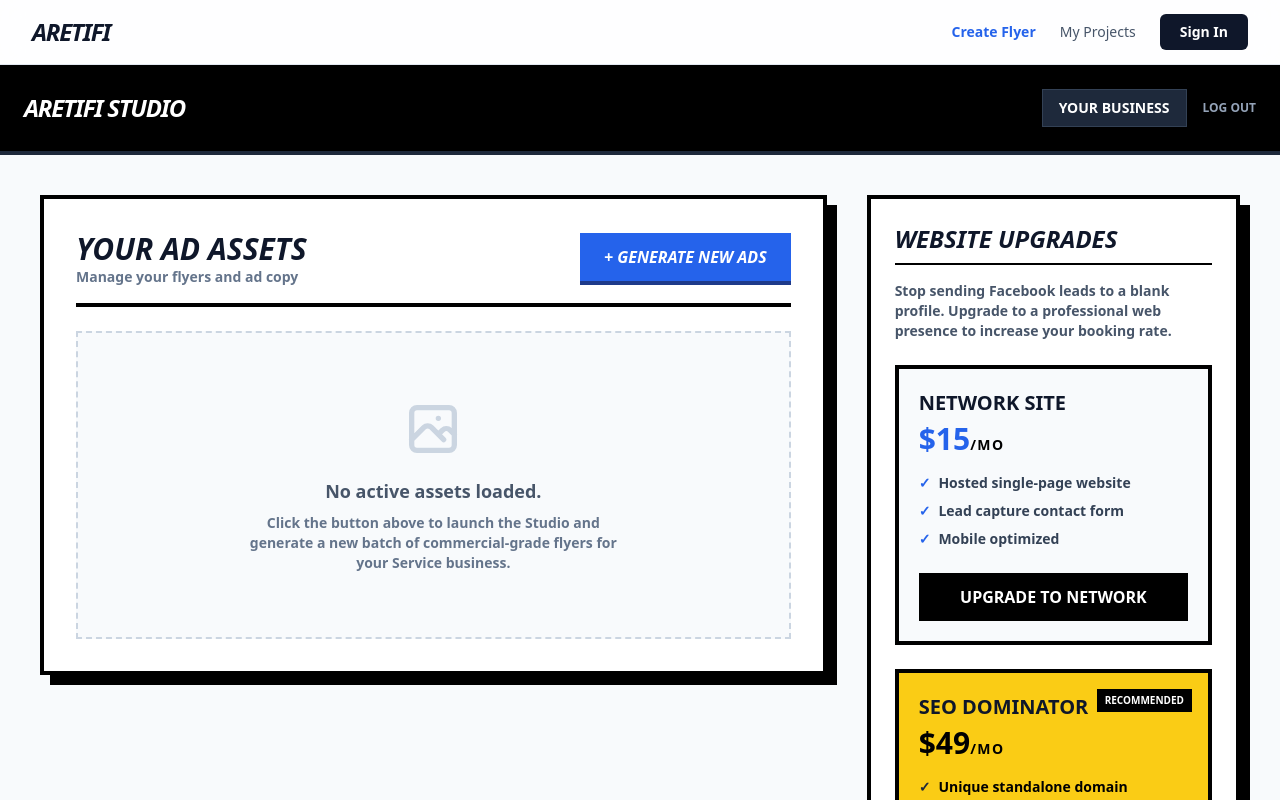
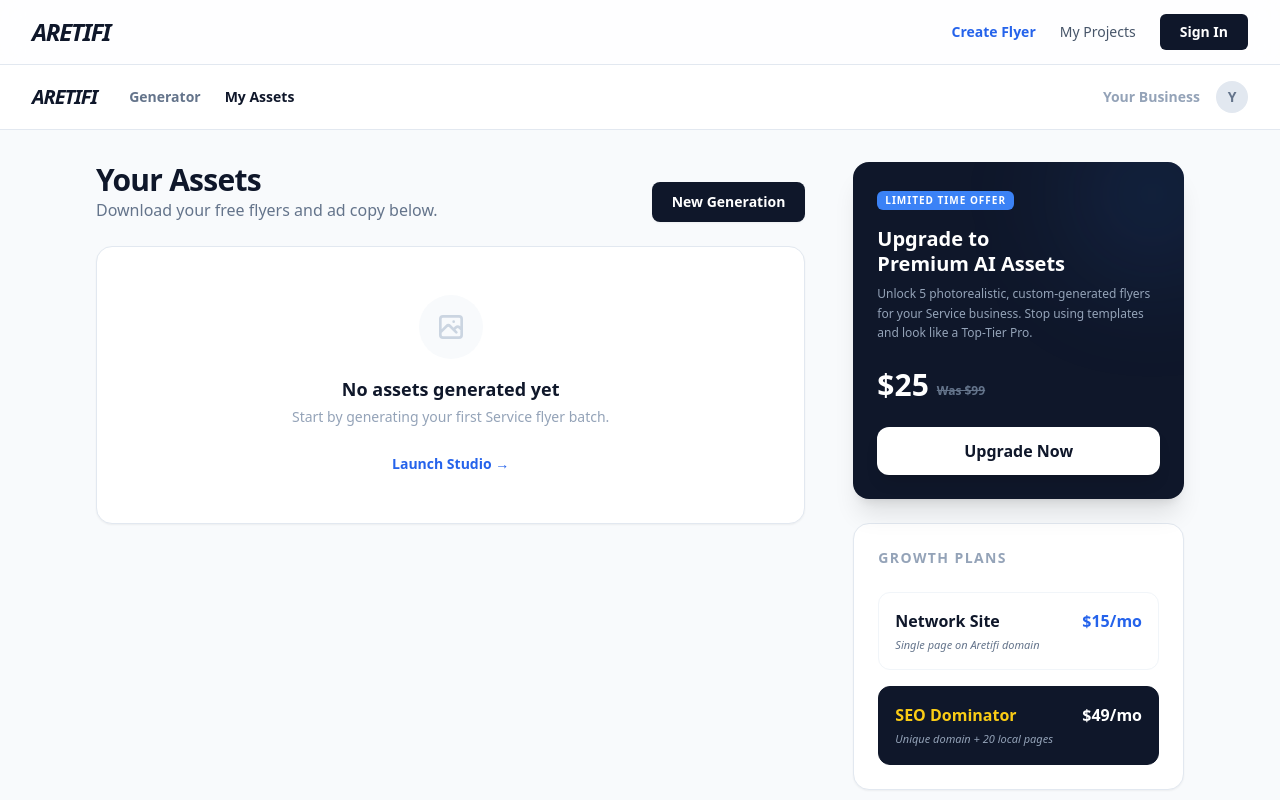
Before and after one commit to jakejmanley-collab/local-service-ads, a Next.js app: page /dashboard in a window 1280 px wide. Shown: the top 800 px of the page. Built offline with nearby package versions, Linux system fonts and the light colour scheme.

Commit message:
Update page.tsx

```diff
--- a/app/dashboard/page.tsx
+++ b/app/dashboard/page.tsx
@@ -8,7 +8,6 @@ export default function DashboardPage() {
   const [trade, setTrade] = useState('Service');
 
   useEffect(() => {
-    // Pull the user's data to personalize their dashboard
     const savedData = localStorage.getItem('flyer_form_data');
     if (savedData) {
       const parsed = JSON.parse(savedData);
@@ -18,91 +17,104 @@ export default function DashboardPage() {
   }, []);
 
   return (
-    <main className="min-h-screen bg-slate-50 font-sans">
-
-      {/* Top Navigation Bar */}
-      <header className="bg-black text-white p-6 flex justify-between items-center border-b-4 border-slate-800">
-        <h1 className="text-2xl font-black uppercase italic tracking-tighter">Aretifi Studio</h1>
-        <div className="flex items-center gap-4">
-          <div className="font-bold text-sm bg-slate-800 px-4 py-2 uppercase border border-slate-700">
-            {businessName}
+    <main className="min-h-screen bg-[#f8fafc] font-sans text-slate-900">
+      {/* Modern Slim Header */}
+      <header className="bg-white border-b border-slate-200 px-8 py-4 flex justify-between items-center sticky top-0 z-10">
+        <div className="flex items-center gap-8">
+          <span className="font-black text-xl tracking-tighter uppercase italic text-slate-900">ARETIFI</span>
+          <nav className="hidden md:flex gap-6 text-sm font-bold text-slate-500">
+            <Link href="/preview" className="hover:text-blue-600 transition-colors">Generator</Link>
+            <Link href="/dashboard" className="text-slate-900">My Assets</Link>
+          </nav>
+        </div>
+        <div className="flex items-center gap-4 text-sm font-bold">
+          <span className="text-slate-400">{businessName}</span>
+          <div className="w-8 h-8 bg-slate-200 rounded-full flex items-center justify-center text-slate-500">
+            {businessName[0]}
           </div>
-          <Link href="/" className="text-xs font-bold text-slate-400 hover:text-white uppercase transition-colors">
-            Log Out
-          </Link>
         </div>
       </header>
 
-      <div className="max-w-7xl mx-auto p-6 md:p-10 grid grid-cols-1 lg:grid-cols-3 gap-10">
+      <div className="max-w-6xl mx-auto p-8 grid grid-cols-1 lg:grid-cols-12 gap-12">
 
-        {/* Left Column: User Assets & Generation */}
-        <div className="lg:col-span-2 space-y-8">
-
-          <section className="bg-white border-4 border-black p-8 shadow-[10px_10px_0px_0px_rgba(0,0,0,1)]">
-            <div className="flex flex-col md:flex-row justify-between items-start md:items-center border-b-4 border-black pb-4 mb-6 gap-4">
+        {/* Main Content Area */}
+        <div className="lg:col-span-8 space-y-10">
+          <section>
+            <div className="flex justify-between items-end mb-6">
               <div>
-                <h2 className="text-3xl font-black uppercase italic">Your Ad Assets</h2>
-                <p className="text-sm font-bold text-slate-500">Manage your flyers and ad copy</p>
+                <h2 className="text-3xl font-extrabold tracking-tight">Your Assets</h2>
+                <p className="text-slate-500 font-medium">Download your free flyers and ad copy below.</p>
               </div>
-              <Link href="/preview" className="bg-blue-600 text-white font-black px-6 py-3 uppercase italic hover:bg-blue-700 transition-colors border-b-4 border-blue-900 active:border-b-0 active:translate-y-1">
-                + Generate New Ads
+              <Link href="/preview" className="bg-slate-900 text-white px-5 py-2.5 rounded-lg font-bold text-sm hover:bg-slate-800 transition-all shadow-sm">
+                New Generation
               </Link>
             </div>
 
-            {/* Asset Display Area */}
-            <div className="text-center py-16 bg-slate-50 border-2 border-dashed border-slate-300">
-              <svg className="w-16 h-16 mx-auto text-slate-300 mb-4" fill="none" stroke="currentColor" viewBox="0 0 24 24" xmlns="http://www.w3.org/2000/svg">
-                <path strokeLinecap="round" strokeLinejoin="round" strokeWidth={2} d="M4 16l4.586-4.586a2 2 0 012.828 0L16 16m-2-2l1.586-1.586a2 2 0 012.828 0L20 14m-6-6h.01M6 20h12a2 2 0 002-2V6a2 2 0 00-2-2H6a2 2 0 00-2 2v12a2 2 0 002 2z"></path>
-              </svg>
-              <p className="font-bold text-slate-600 text-lg mb-2">No active assets loaded.</p>
-              <p className="text-sm text-slate-500 font-bold max-w-sm mx-auto">
-                Click the button above to launch the Studio and generate a new batch of commercial-grade flyers for your {trade} business.
-              </p>
+            {/* Empty State / Asset Grid */}
+            <div className="bg-white border border-slate-200 rounded-2xl p-12 text-center shadow-sm">
+              <div className="w-16 h-16 bg-slate-50 rounded-full flex items-center justify-center mx-auto mb-4">
+                <svg className="w-8 h-8 text-slate-300" fill="none" stroke="currentColor" viewBox="0 0 24 24">
+                  <path strokeLinecap="round" strokeLinejoin="round" strokeWidth={2} d="M4 16l4.586-4.586a2 2 0 012.828 0L16 16m-2-2l1.586-1.586a2 2 0 012.828 0L20 14m-6-6h.01M6 20h12a2 2 0 002-2V6a2 2 0 00-2-2H6a2 2 0 00-2 2v12a2 2 0 002 2z" />
+                </svg>
+              </div>
+              <h3 className="font-bold text-lg">No assets generated yet</h3>
+              <p className="text-slate-400 text-sm mt-1 mb-6">Start by generating your first {trade} flyer batch.</p>
+              <Link href="/preview" className="text-blue-600 font-bold text-sm hover:underline">Launch Studio →</Link>
             </div>
           </section>
-
         </div>
 
-        {/* Right Column: Website Upgrade Funnel */}
-        <div className="space-y-8">
+        {/* Sidebar Upgrades */}
+        <div className="lg:col-span-4 space-y-6">
 
-          <section className="bg-white border-4 border-black p-6 shadow-[10px_10px_0px_0px_rgba(0,0,0,1)]">
-            <h2 className="text-2xl font-black uppercase italic border-b-2 border-black pb-2 mb-4">Website Upgrades</h2>
-            <p className="text-sm font-bold text-slate-600 mb-6">Stop sending Facebook leads to a blank profile. Upgrade to a professional web presence to increase your booking rate.</p>
+          {/* THE NEW $25 UPGRADE CARD (Modern Style) */}
+          <div className="group relative overflow-hidden bg-slate-900 rounded-2xl p-6 text-white shadow-xl transition-all hover:scale-[1.02]">
+            {/* Visual Flare */}
+            <div className="absolute top-0 right-0 -mr-8 -mt-8 w-32 h-32 bg-blue-500/20 blur-3xl rounded-full" />
 
-            <div className="space-y-6">
+            <div className="relative z-10">
+              <div className="inline-block bg-blue-500 text-[10px] font-black uppercase tracking-widest px-2 py-0.5 rounded-md mb-4">
+                Limited Time Offer
+              </div>
+              <h3 className="text-xl font-bold leading-tight mb-2">Upgrade to <br/>Premium AI Assets</h3>
+              <p className="text-slate-400 text-xs font-medium mb-6 leading-relaxed">
+                Unlock 5 photorealistic, custom-generated flyers for your {trade} business. Stop using templates and look like a Top-Tier Pro.
+              </p>
+              <div className="flex items-end gap-2 mb-6">
+                <span className="text-3xl font-black">$25</span>
+                <span className="text-slate-500 text-xs font-bold line-through mb-1">Was $99</span>
+              </div>
+              <button className="w-full bg-white text-slate-900 font-bold py-3 rounded-xl hover:bg-slate-100 transition-colors shadow-lg">
+                Upgrade Now
+              </button>
+            </div>
+          </div>
 
-              {/* Tier 2: Network Site */}
-              <div className="border-4 border-black p-5 bg-slate-50 relative overflow-hidden">
-                <h3 className="font-black uppercase text-xl mb-1">Network Site</h3>
-                <div className="text-3xl font-black text-blue-600 mb-4">$15<span className="text-sm text-black uppercase tracking-widest">/mo</span></div>
-                <ul className="text-sm font-bold space-y-2 mb-6 text-slate-700">
-                  <li className="flex gap-2"><span className="text-blue-600">✓</span> Hosted single-page website</li>
-                  <li className="flex gap-2"><span className="text-blue-600">✓</span> Lead capture contact form</li>
-                  <li className="flex gap-2"><span className="text-blue-600">✓</span> Mobile optimized</li>
-                </ul>
-                <Link href="/checkout?plan=network" className="block w-full text-center bg-black text-white font-black uppercase py-3 hover:bg-slate-800 transition-colors">
-                  Upgrade to Network
-                </Link>
-              </div>
+          {/* Website Tiers */}
+          <div className="bg-white border border-slate-200 rounded-2xl p-6 shadow-sm">
+            <h3 className="font-bold text-sm text-slate-400 uppercase tracking-widest mb-6">Growth Plans</h3>
+            <div className="space-y-4">
+              <Link href="/checkout?plan=network" className="block group">
+                <div className="p-4 rounded-xl border border-slate-100 hover:border-blue-200 hover:bg-blue-50/30 transition-all">
+                  <div className="flex justify-between items-center mb-1">
+                    <span className="font-bold">Network Site</span>
+                    <span className="text-blue-600 font-black">$15/mo</span>
+                  </div>
+                  <p className="text-[11px] text-slate-500 font-medium italic">Single page on Aretifi domain</p>
+                </div>
+              </Link>
 
-              {/* Tier 3: SEO Dominator */}
-              <div className="border-4 border-black p-5 bg-yellow-400 relative">
-                <div className="absolute top-4 right-4 bg-black text-white text-[10px] font-black uppercase px-2 py-1">Recommended</div>
-                <h3 className="font-black uppercase text-xl mb-1">SEO Dominator</h3>
-                <div className="text-3xl font-black text-black mb-4">$49<span className="text-sm uppercase tracking-widest">/mo</span></div>
-                <ul className="text-sm font-bold space-y-2 mb-6 text-black">
-                  <li className="flex gap-2"><span className="text-slate-800">✓</span> Unique standalone domain</li>
-                  <li className="flex gap-2"><span className="text-slate-800">✓</span> 20 locally optimized pages</li>
-                  <li className="flex gap-2"><span className="text-slate-800">✓</span> Designed to rank on Google</li>
-                </ul>
-                <Link href="/checkout?plan=seo" className="block w-full text-center bg-black text-white font-black uppercase py-3 hover:bg-slate-800 transition-colors shadow-[4px_4px_0px_0px_rgba(255,255,255,1)]">
-                  Upgrade to SEO
-                </Link>
-              </div>
-
+              <Link href="/checkout?plan=seo" className="block group">
+                <div className="p-4 rounded-xl border border-slate-900 bg-slate-900 text-white hover:bg-slate-800 transition-all">
+                  <div className="flex justify-between items-center mb-1">
+                    <span className="font-bold text-yellow-400">SEO Dominator</span>
+                    <span className="font-black">$49/mo</span>
+                  </div>
+                  <p className="text-[11px] text-slate-400 font-medium italic">Unique domain + 20 local pages</p>
+                </div>
+              </Link>
             </div>
-          </section>
+          </div>
 
         </div>
       </div>
```
